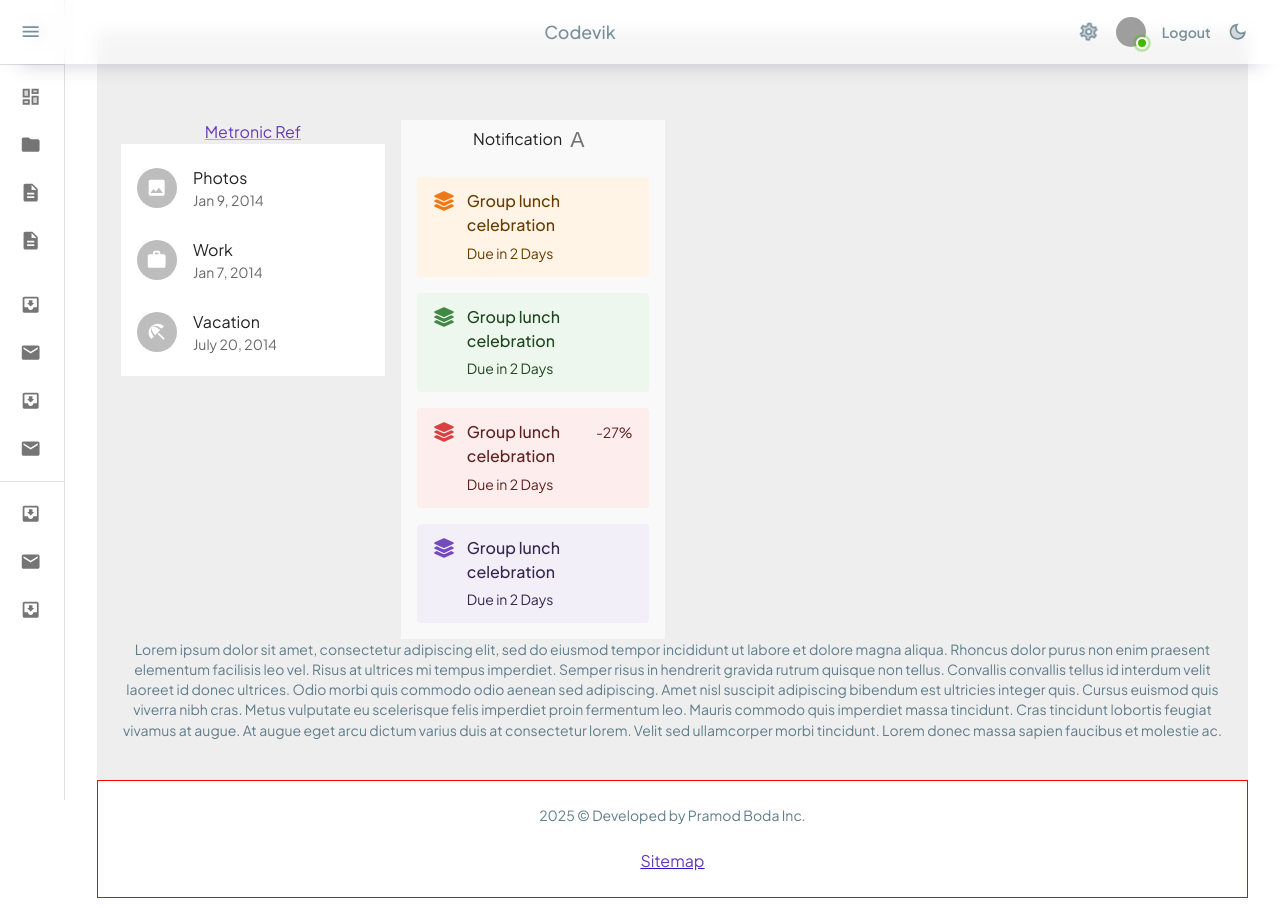
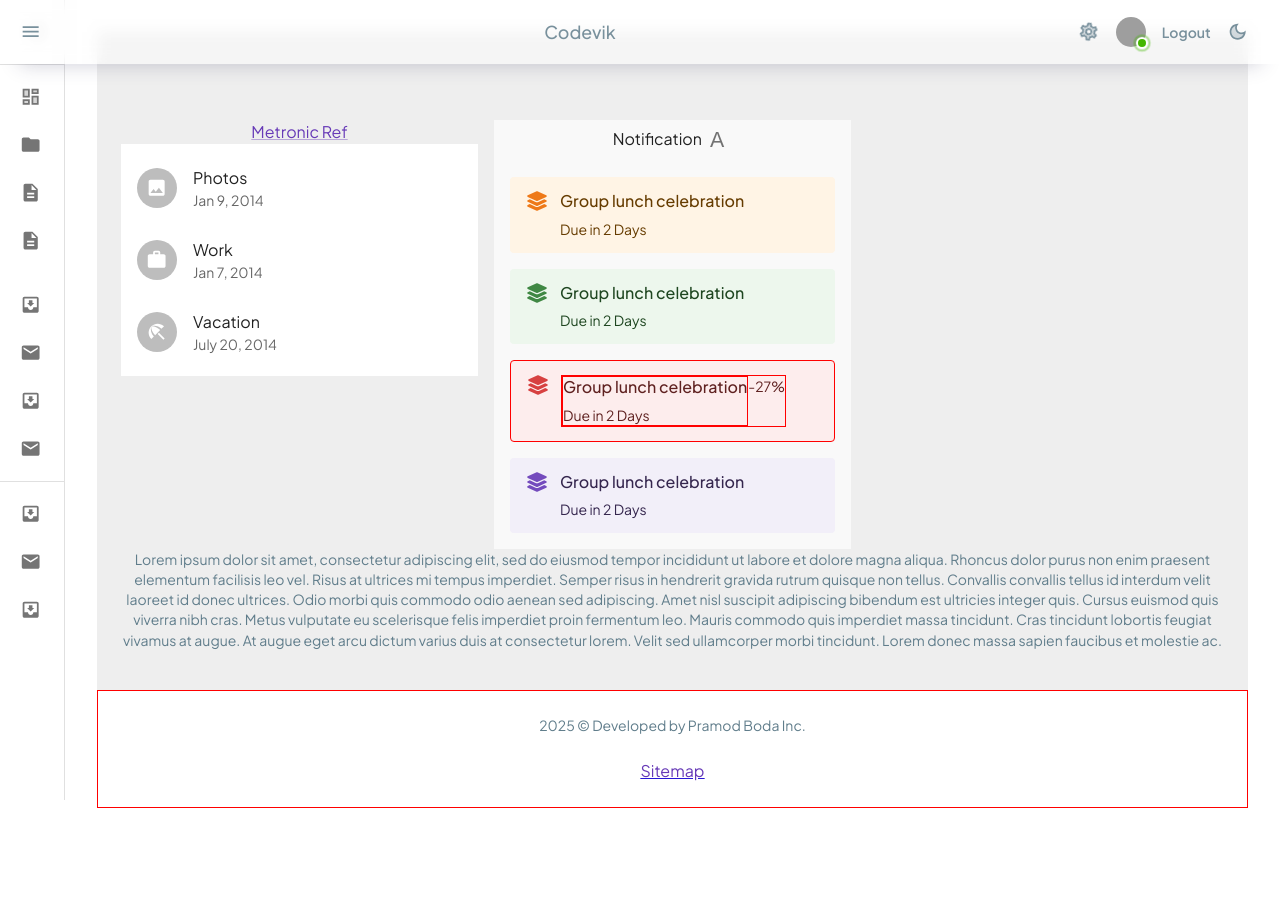
Before and after one commit to pramodboda/fe-react-mui-dashboard, a React (Vite) app: page /components/lists in a window 1280 px wide. Shown: the top 908 px of the page. After the commit the page ends 840 px from the top, so only its background shows below. Built offline with nearby package versions, Linux system fonts and the light colour scheme; grey boxes are pictures that could not be loaded.

Commit message:
UPDATE: UI Enhancing

```diff
--- a/src/pages/components/ListsPage.tsx
+++ b/src/pages/components/ListsPage.tsx
@@ -1,17 +1,17 @@
 import { Box, Stack, Button, Link } from "@mui/material";
-import List from '@mui/material/List';
-import ListItem from '@mui/material/ListItem';
-import ListItemText from '@mui/material/ListItemText';
-import ListItemAvatar from '@mui/material/ListItemAvatar';
-import Avatar from '@mui/material/Avatar';
-import ImageIcon from '@mui/icons-material/Image';
-import WorkIcon from '@mui/icons-material/Work';
-import BeachAccessIcon from '@mui/icons-material/BeachAccess';
+import List from "@mui/material/List";
+import ListItem from "@mui/material/ListItem";
+import ListItemText from "@mui/material/ListItemText";
+import ListItemAvatar from "@mui/material/ListItemAvatar";
+import Avatar from "@mui/material/Avatar";
+import ImageIcon from "@mui/icons-material/Image";
+import WorkIcon from "@mui/icons-material/Work";
+import BeachAccessIcon from "@mui/icons-material/BeachAccess";
 
 import Grid from "@mui/material/Grid2";
 
-import Alert from '@mui/material/Alert';
-import AlertTitle from '@mui/material/AlertTitle';
+import Alert from "@mui/material/Alert";
+import AlertTitle from "@mui/material/AlertTitle";
 
 import { FaLayerGroup } from "react-icons/fa6";
 
@@ -20,10 +20,14 @@ import ProUI_Card from "../../components/ProUI_Elements/ProUI_Card/ProUI_Card";
 const ListsPage: React.FC = () => {
   return (
     <Grid container spacing={2}>
-      <Grid size={{ xs: 12, lg: 3 }}>
-        <Link href="https://preview.keenthemes.com/metronic8/demo1/widgets/lists.html">Metronic Ref</Link>
+      <Grid size={{ xs: 12, lg: 4 }}>
+        <Link href="https://preview.keenthemes.com/metronic8/demo1/widgets/lists.html">
+          Metronic Ref
+        </Link>
         <ProUI_Card>
-          <List sx={{ width: '100%', maxWidth: 360, bgcolor: 'background.paper' }}>
+          <List
+            sx={{ width: "100%", maxWidth: 360, bgcolor: "background.paper" }}
+          >
             <ListItem>
               <ListItemAvatar>
                 <Avatar>
@@ -51,55 +55,73 @@ const ListsPage: React.FC = () => {
           </List>
         </ProUI_Card>
       </Grid>
-      <Grid size={{ xs: 12, lg: 3 }}>
+      <Grid size={{ xs: 12, lg: 4 }}>
         <ProUI_Card title="Notification" actions="true">
-          <Box>
-            <List>
+          <Box sx={{ width: "100%" }}>
+            <List sx={{ width: "100%" }}>
               <ListItem>
-
-                <Alert icon={<FaLayerGroup />} sx={{ width: '100%' }} severity="warning">
-                  <AlertTitle>
-                    Group lunch celebration
-                  </AlertTitle>
+                <Alert
+                  icon={<FaLayerGroup />}
+                  sx={{ width: "100%" }}
+                  severity="warning"
+                >
+                  <AlertTitle>Group lunch celebration</AlertTitle>
                   Due in 2 Days
                 </Alert>
               </ListItem>
               <ListItem>
-                <Alert icon={<FaLayerGroup />} sx={{ width: '100%' }} severity="success">
-                  <AlertTitle>
-                    Group lunch celebration
-                  </AlertTitle>
+                <Alert
+                  icon={<FaLayerGroup />}
+                  sx={{ width: "100%" }}
+                  severity="success"
+                >
+                  <AlertTitle>Group lunch celebration</AlertTitle>
                   Due in 2 Days
                 </Alert>
               </ListItem>
-              <ListItem>
-                <Alert icon={<FaLayerGroup />} sx={{ width: '100%' }} severity="error">
-
-                  <Stack direction="row" justifyContent="space-between">
-
-                    <Box>
-                      <AlertTitle>
-                      Group lunch celebration
-                    </AlertTitle>Due in 2 Days</Box>
-                    <Box>-27%</Box>
+              <ListItem sx={{ width: "100%", justifyContent: "space-between" }}>
+                <Alert
+                  icon={<FaLayerGroup />}
+                  sx={{ width: "100%", border: "1px solid red", margin: 0 }}
+                  severity="error"
+                >
+                  <Stack
+                    direction="row"
+                    justifyContent="space-between"
+                    sx={{
+                      width: "100%",
+                      border: "1px solid red",
+                    }}
+                  >
+                    <Box
+                      component="div"
+                      sx={{
+                        width: "100%",
+                        border: "1px solid red",
+                      }}
+                    >
+                      <AlertTitle>Group lunch celebration</AlertTitle>
+                      Due in 2 Days
+                    </Box>
+                    <Box component="div">-27%</Box>
                   </Stack>
-
                 </Alert>
               </ListItem>
               <ListItem>
-                <Alert icon={<FaLayerGroup />} sx={{ width: '100%' }} severity="success" color="primary">
-                  <AlertTitle>
-                    Group lunch celebration
-                  </AlertTitle>
+                <Alert
+                  icon={<FaLayerGroup />}
+                  sx={{ width: "100%" }}
+                  severity="success"
+                  color="primary"
+                >
+                  <AlertTitle>Group lunch celebration</AlertTitle>
                   Due in 2 Days
                 </Alert>
               </ListItem>
             </List>
           </Box>
-
         </ProUI_Card>
       </Grid>
-
     </Grid>
   );
 };
```
